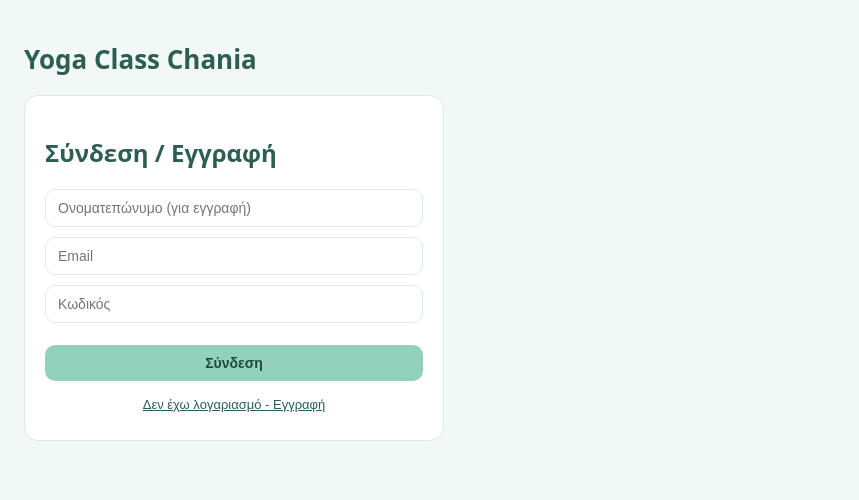
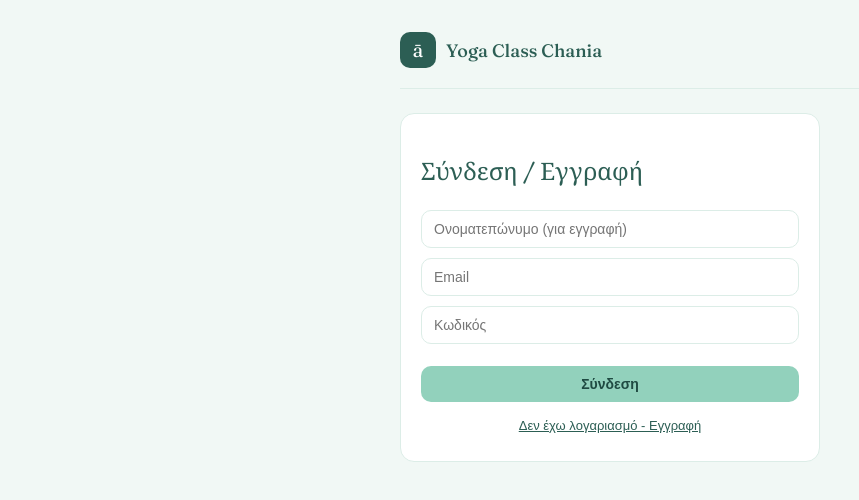
Before and after one commit to angelsunday/yoga-app, a React (Vite) app: page / in a window 1280 px wide. Shown: the top 500 px of the page, without its empty margins (0-859 px from the left). Built offline with nearby package versions, Linux system fonts and the light colour scheme; no server answers; the database is empty.

Commit message:
Add Header component and improve fonts and layout

```diff
--- a/index.html
+++ b/index.html
@@ -5,6 +5,12 @@
     <link rel="icon" type="image/svg+xml" href="/favicon.svg" />
     <meta name="viewport" content="width=device-width, initial-scale=1.0" />
     <title>yoga-app</title>
+    <link rel="preconnect" href="https://fonts.googleapis.com" />
+    <link rel="preconnect" href="https://fonts.gstatic.com" crossorigin />
+    <link
+      href="https://fonts.googleapis.com/css2?family=Figtree:wght@400;500;600&family=Fraunces:opsz,wght@9..144,400;9..144,500&display=swap"
+      rel="stylesheet"
+    />
   </head>
   <body>
     <div id="root"></div>
--- a/src/App.css
+++ b/src/App.css
@@ -176,3 +176,48 @@ h1 {
   width: 100%;
   margin-top: 6px;
 }
+
+.header {
+  display: flex;
+  justify-content: space-between;
+  align-items: center;
+  padding-bottom: 20px;
+  margin-bottom: 24px;
+  border-bottom: 1px solid #dcede7;
+}
+
+.header-brand {
+  display: flex;
+  align-items: center;
+  gap: 10px;
+}
+
+.brand-mark {
+  width: 36px;
+  height: 36px;
+  display: flex;
+  align-items: center;
+  justify-content: center;
+  background: #2c5e54;
+  color: #ffffff;
+  border-radius: 10px;
+  font-family: "Fraunces", serif;
+  font-size: 20px;
+}
+
+.brand-name {
+  font-family: "Fraunces", serif;
+  font-size: 18px;
+  font-weight: 500;
+}
+
+.header-user {
+  display: flex;
+  align-items: center;
+  gap: 10px;
+}
+
+.user-mail {
+  font-size: 13px;
+  color: #7c8b93;
+}
--- a/src/App.jsx
+++ b/src/App.jsx
@@ -16,6 +16,7 @@ import { fetchMyProfile } from "./api";
 import TeacherDashboard from "./TeacherDashboard";
 import NewClassForm from "./NewClassForm";
 import { createClass } from "./api";
+import Header from "./Header";
 
 function App() {
   const [classes, setClasses] = useState([]);
@@ -146,39 +147,22 @@ function App() {
 
   return (
     <div>
-      <h1>Yoga Class Chania</h1>
+      <Header session={session} profile={profile} onSignOut={handleSignOut} />
+
       {/* Not logged in -> show the sign in / sign up form */}
       {!session ? (
         <Auth />
+      ) : profile?.role === "teacher" ? (
+        /* Teacher view: create-class form + bookings dashboard */
+        <>
+          <NewClassForm onCreate={handleCreateClass} />
+          <TeacherDashboard />
+        </>
       ) : (
+        /* Client view: my bookings + class list */
         <>
-          <p>
-            Συνδεδεμενος/η ως {session.user.email}
-            {profile?.role === "teacher" && " (δασκάλα)"}{" "}
-            <button className="link-btn" onClick={handleSignOut}>
-              Αποσύνδεση
-            </button>
-          </p>
-
-          {/* Teachers see the dashboard; clients see the booking view.
-              Note: this only hides the UI — the real rule is enforced
-              by the RLS policy on the bookings table. */}
-          {profile?.role === "teacher" ? (
-            <>
-              <NewClassForm onCreate={handleCreateClass} />
-              <TeacherDashboard />
-            </>
-          ) : (
-            <>
-              <MyBookings bookings={myBookings} onCancel={handleCancel} />
-
-              <ClassList
-                classes={classes}
-                loading={loading}
-                onBook={handleBook}
-              />
-            </>
-          )}
+          <MyBookings bookings={myBookings} onCancel={handleCancel} />
+          <ClassList classes={classes} loading={loading} onBook={handleBook} />
         </>
       )}
     </div>
--- /dev/null
+++ b/src/Header.jsx
@@ -0,0 +1,28 @@
+// Top bar of the app: studio name on the left,
+// logged-in user info + sign out on the right.
+// Receives the session/profile and the sign-out handler via props.
+function Header({ session, profile, onSignOut }) {
+  return (
+    <header className="header">
+      <div className="header-brand">
+        <span className="brand-mark">ā </span>
+        <span className="brand-name">Yoga Class Chania</span>
+      </div>
+
+      {/* Only show the user area when someone is logged in*/}
+      {session && (
+        <div className="header-user">
+          <span className="user-email">
+            {profile?.full_name || session.user.email}
+            {profile?.role === "teacher" && " · δασκάλα"}
+          </span>
+          <button className="link-btn" onClick={onSignOut}>
+            Αποσύνδεση
+          </button>
+        </div>
+      )}
+    </header>
+  );
+}
+
+export default Header;
--- a/src/index.css
+++ b/src/index.css
@@ -4,8 +4,23 @@
 
 body {
   margin: 0;
-  padding: 24px;
-  font-family: system-ui, -apple-system, sans-serif;
+  padding: 0;
+  font-family: "Figtree", system-ui, sans-serif;
   background: #f1f8f5;
   color: #2c5e54;
+  line-height: 1.5;
 }
+
+/* Center the whole app in a comfortable column */
+#root {
+  max-width: 520px;
+  margin: 0 auto;
+  padding: 32px 20px 60px;
+}
+
+h1,
+h2,
+h3 {
+  font-family: "Fraunces", Georgia, serif;
+  font-weight: 500;
+}
```
